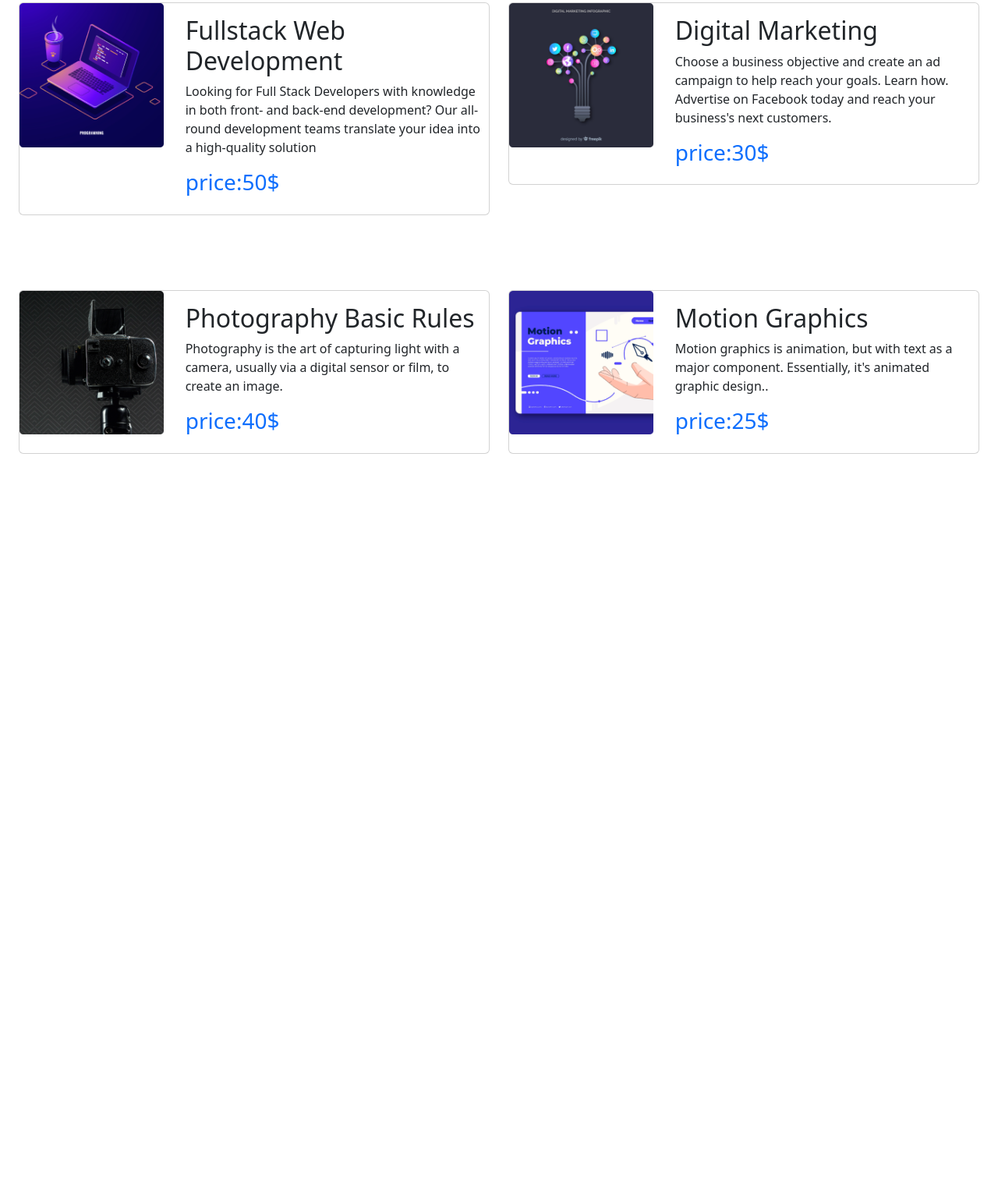
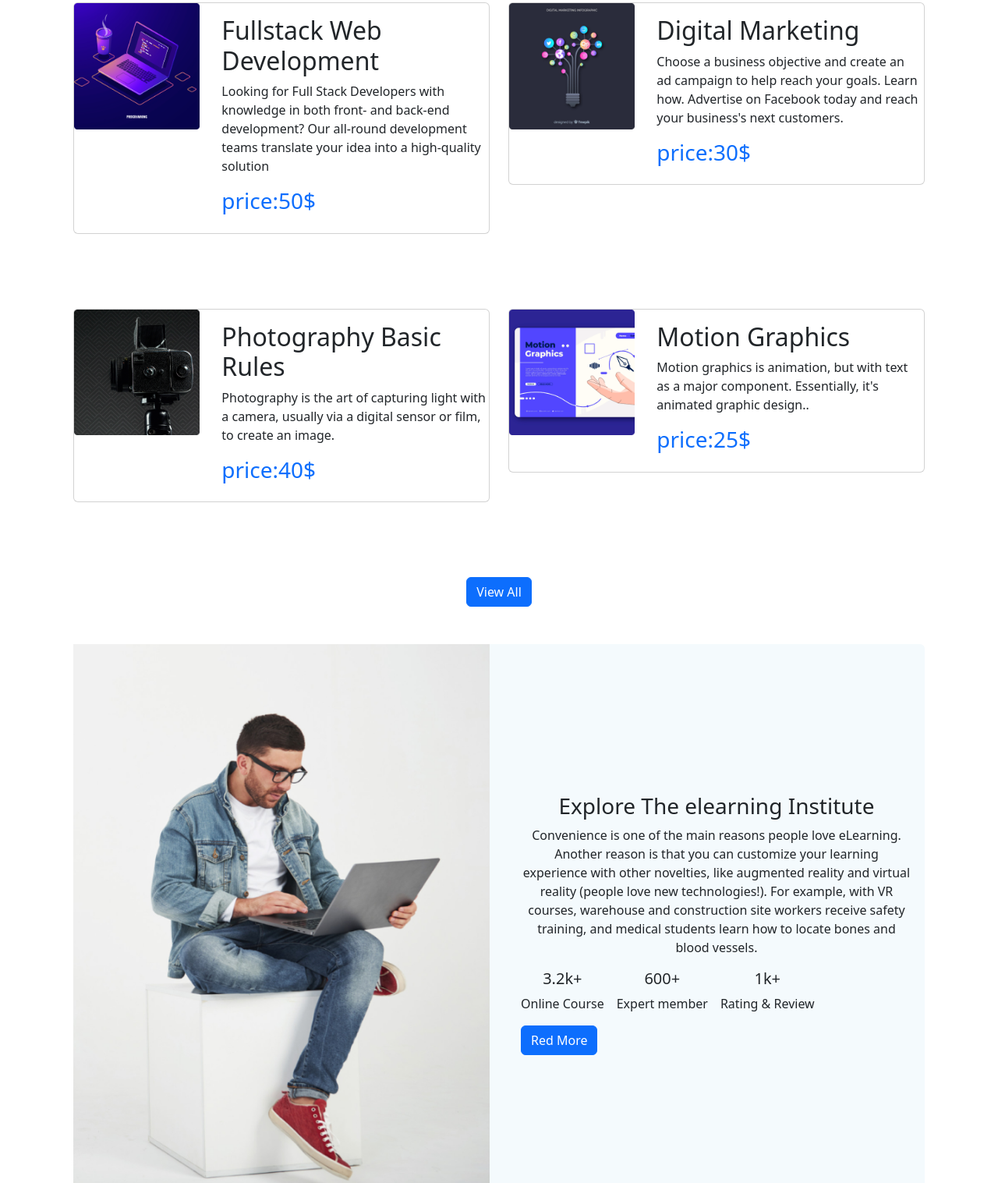
Before and after one commit to mahmudaakterdisa/Learning-Hub, a plain HTML site: page index.html in a window 1280 px wide. Shown: the part 1280-2797 px from the top of the page at 78% size. Before the commit the page ends 1958 px from the top, so only its background shows below. Drawn offline with nearby package versions, Linux system fonts and the light colour scheme.

Commit message:
institute explore done

```diff
--- a/index.html
+++ b/index.html
@@ -135,7 +135,7 @@
 
         </section>
         <!-- available courses -->
-        <section class="container-fluid">
+        <section class="container">
             <div style="width: 35rem;" class="container-fluid my-sm-5 my-lg-5 my-md-5 text-center text-wrap">
                 <h1 class="h1 text-capitalize fw-semibold">Discover Our popular courses</h1>
                 <p class="fs-3 slider">Here is our all available courses, you can choose any of them.</p>
@@ -258,10 +258,10 @@
                         <div class="card">
 
                             <div class="row ">
-                                <div class="col-lg-4 col-md-4 col-12 courses">
+                                <div class="col-lg-4 col-md-4 col-12 col-sm-12 courses">
                                     <img src="images/course/course-5.png" class="img-fluid" alt="">
                                 </div>
-                                <div class=" card-body col-lg-8 col-md-8">
+                                <div class=" card-body col-lg-8 col-md-8 col-12 col-sm-12">
                                     <h2>Photography Basic Rules</h2>
                                     <p>Photography is the art of capturing light with a camera, usually via a digital
                                         sensor or film, to create an image.</p>
@@ -281,10 +281,10 @@
                         <div class="card">
 
                             <div class="row">
-                                <div class="col-lg-4 col-md-4 col-12 courses">
+                                <div class="col-lg-4 col-md-4 col-12 col-sm-12 courses">
                                     <img src="images/course/course-6.png" class="img-fluid" alt="">
                                 </div>
-                                <div class=" card-body col-lg-8 col-md-8">
+                                <div class=" card-body col-lg-8 col-md-8 col-12 col-sm-12">
                                     <h2>Motion Graphics</h2>
                                     <p>Motion graphics is animation, but with text as a major component. Essentially,
                                         it's animated graphic design..</p>
@@ -301,13 +301,87 @@
                 </div>
 
                 <!-- 3rd row end -->
+                <!-- button for view all -->
+                <div class="text-center">
+                    <button type="button" class="btn btn-primary">View All</button>
+                </div>
+
 
 
             </div>
 
+        </section>
+        <!-- This available coursses section end here -->
+        <!-- This section for institute -->
+        <section class="container" id="institute">
+            <div class="container-fluid text-center">
+                <div class="row">
+                    <div class="col-lg-12 col-md-12 col-12 col-sm-12">
+                        <div class="card  institute-card-body border-0">
+                            <div class="row">
+                                <div class="col-lg-6 col-md-7 col-12 col-sm-12 courses">
+                                    <img src="images/working.png" class="img-fluid" alt="">
+                                </div>
+
+
+                                <div class=" col-lg-6 col-md-5 col-12 col-sm-12 my-auto">
+
+
+                                    <div class="card-body">
+
+                                        <h3 class="card-title">Explore The elearning Institute</h3>
+                                        <p>Convenience is one of the main reasons people love eLearning. Another
+                                            reason is
+                                            that you can customize your learning experience with other novelties,
+                                            like
+                                            augmented reality and virtual reality (people love new technologies!).
+                                            For
+                                            example, with VR courses, warehouse and construction site workers
+                                            receive safety
+                                            training, and medical students learn how to locate bones and blood
+                                            vessels.</p>
+                                        <div class="d-flex">
+                                            <div class="me-lg-3 me-sm-3 me-md-3 me-3">
+                                                <h5>3.2k+</h5>
+                                                <p>Online Course</p>
+                                            </div>
+
+                                            <div class="me-lg-3 me-sm-3 me-md-3 me-3">
+                                                <h5>600+</h5>
+                                                <p>Expert member</p>
+                                            </div>
+                                            <div class="me-lg-3 me-sm-3 me-md-3 me-3">
+                                                <h5>1k+</h5>
+                                                <p>Rating & Review</p>
+                                            </div>
+
+                                        </div>
+                                        <!-- this is for Red more Button -->
+                                        <div class="text-start">
+                                            <button type="button" class="btn btn-primary">Red More</button>
+
+                                        </div>
+
+
+                                    </div>
+
+                                </div>
+
+
+                            </div>
 
 
 
+
+
+
+                        </div>
+
+                    </div>
+                </div>
+
+            </div>
+            </div>
 
 
         </section>
--- a/style.css
+++ b/style.css
@@ -17,3 +17,7 @@
 .courses img {
     width: 100%;
 }
+
+.institute-card-body {
+    background-color: rgba(244, 250, 253, 1);
+}
```
